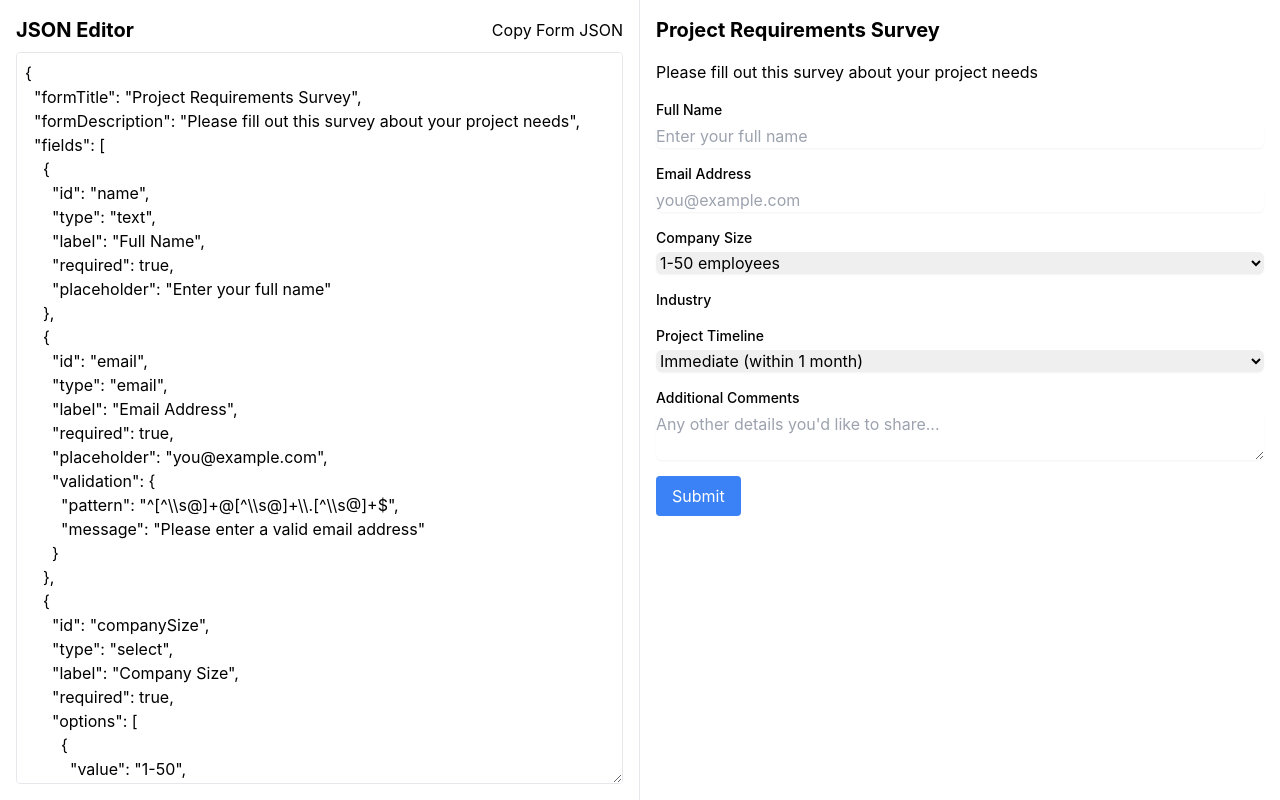
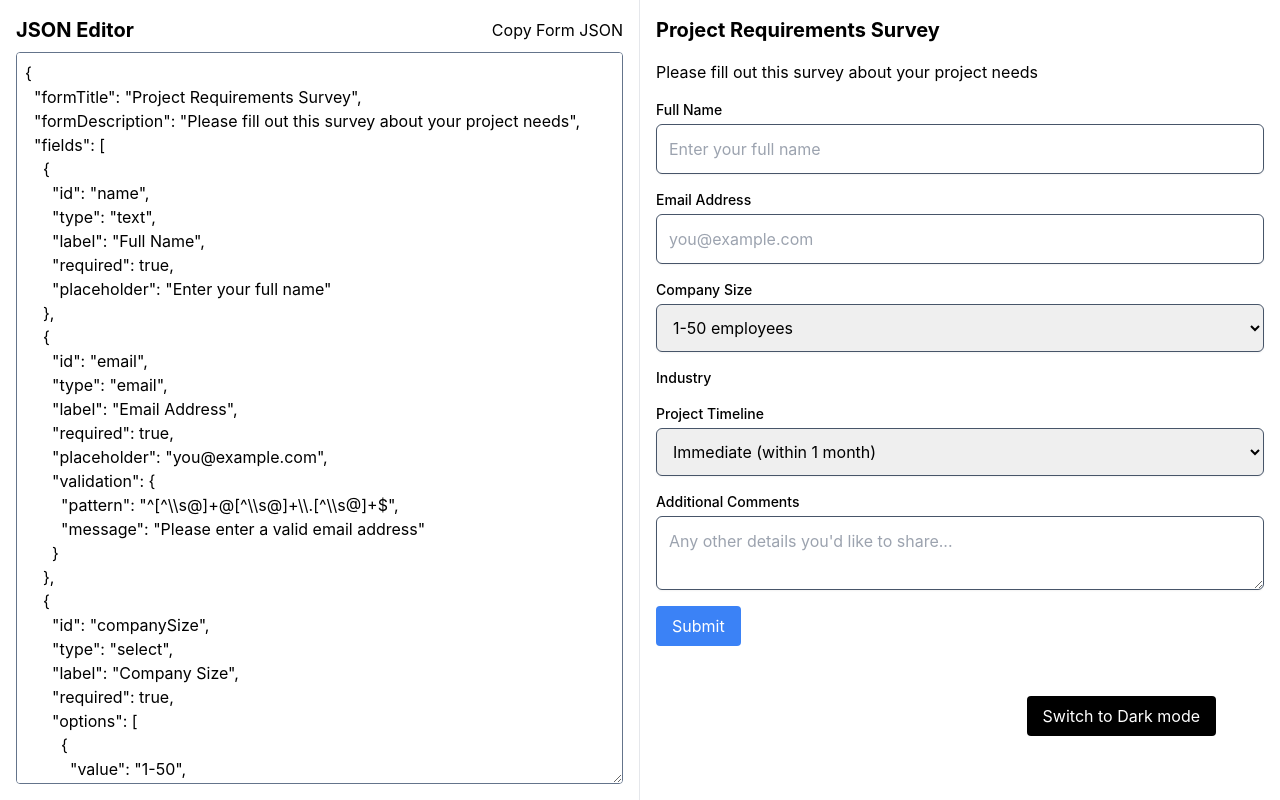
Before and after one commit to guptasajal411/dynamic-form-generator-ts, a React (Create React App) app: page / in a window 1280 px wide. Built offline with nearby package versions, Linux system fonts and the light colour scheme.

Commit message:
feat: adds dark mode

```diff
--- a/src/components/FormGenerator.tsx
+++ b/src/components/FormGenerator.tsx
@@ -18,15 +18,15 @@ const FormGenerator: React.FC<{ schema: FormSchema, jsonError: jsonError }> = ({
     return (
         <div className="w-full h-full">
             {jsonError.isError ? <>
-                <h2 className="text-xl font-bold">Kindly solve the following errors:</h2>
-                {jsonError.errorMessages?.map((error, index) => <p key={index}>{error}</p>)}
+                <h2 className="text-xl font-bold dark:text-white">Kindly solve the following errors:</h2>
+                {jsonError.errorMessages?.map((error, index) => <p className="dark:text-white" key={index}>{error}</p>)}
             </> : <>
                 <form onSubmit={handleSubmit(onSubmit)} className="space-y-4">
-                    <h2 className="text-xl font-bold">{schema.formTitle}</h2>
-                    <p>{schema.formDescription}</p>
+                    <h2 className="text-xl font-bold dark:text-white">{schema.formTitle}</h2>
+                    <p className="dark:text-white">{schema.formDescription}</p>
                     {schema.fields.map((field, index) => (
                         <div key={index}>
-                            <label className="block text-sm font-medium">
+                            <label className="block text-sm font-medium dark:text-white">
                                 {field.label}
                             </label>
                             {field.type === "text" || field.type === "email" ? (
@@ -37,16 +37,16 @@ const FormGenerator: React.FC<{ schema: FormSchema, jsonError: jsonError }> = ({
                                     })}
                                     type={field.type}
                                     placeholder={field.placeholder}
-                                    className="mt-1 block w-full border-gray-300 rounded-md shadow-sm"
+                                    className="mt-1 block w-full border-gray-300 rounded-md shadow-sm dark:bg-black dark:text-white border border-slate-600 px-3 py-3"
                                 />
                             ) : field.type === "textarea" ? (
                                 <textarea
                                     {...register(field.id, { required: field.required })}
                                     placeholder={field.placeholder}
-                                    className="mt-1 block w-full border-gray-300 rounded-md shadow-sm"
+                                    className="mt-1 block w-full border-gray-300 rounded-md shadow-sm dark:bg-black dark:text-white border border-slate-600 px-3 py-3"
                                 />
                             ) : field.type === "select" ? (
-                                <select {...register(field.id, { required: field.required })} className="mt-1 block w-full border-gray-300 rounded-md shadow-sm">
+                                <select {...register(field.id, { required: field.required })} className="mt-1 block w-full border-gray-300 rounded-md shadow-sm dark:bg-black dark:text-white border border-slate-600 px-3 py-3">
                                     {field.options?.map((option) => (
                                         <option key={option.value} value={option.value}>
                                             {option.label}
--- a/src/components/JSONEditor.tsx
+++ b/src/components/JSONEditor.tsx
@@ -52,12 +52,12 @@ const JSONEditor: React.FC<JSONEditorProps> = ({ schema, setSchema, setJsonError
     return (
         <div className="h-full w-full flex flex-col max-h-screen overflow-y-auto">
             <div className="flex align-middle justify-between">
-                <h2 className="text-xl font-bold">JSON Editor</h2>
+                <h2 className="text-xl font-bold dark:text-white">JSON Editor</h2>
                 <button onClick={handleCopy}>Copy Form JSON</button>
             </div>
             <textarea
                 data-testid={"json-editor"}
-                className="w-full h-full border p-2 rounded mt-2"
+                className="w-full h-full border p-2 rounded mt-2 dark:bg-black dark:text-white border-slate-500 focus:border"
                 value={jsonValue} // using a local state here because using default values from parent component doesnt update on using the "copy from json" button, making the textarea controlled
                 onChange={handleChange}
             />
--- a/src/components/Layout.tsx
+++ b/src/components/Layout.tsx
@@ -1,10 +1,17 @@
-import React from "react";
+import React, { useState } from "react";
 
 const Layout: React.FC<{ children: [React.ReactNode, React.ReactNode] }> = ({ children }) => {
+    const [darkMode, setDarkMode] = useState<boolean>(false);
+    const toggleDarkMode = () => {
+        setDarkMode((prevDarkMode) => !prevDarkMode);
+    }
     return (
-        <div className="flex flex-col md:flex-row h-screen max-h-screen">
+        <div className={`flex flex-col md:flex-row h-screen max-h-screen dark:bg-black dark:text-white ${darkMode && "dark"}`}>
             <div className="h-1/2 md:h-full md:w-1/2 p-4 border-r">{children[0]}</div>
             <div className="h-1/2 md:h-full md:w-1/2 p-4 overflow-y-auto">{children[1]}</div>
+            <button onClick={toggleDarkMode} className="absolute bottom-16 right-16 px-4 py-2 rounded bg-black text-white dark:bg-white dark:text-black">
+                Switch to {darkMode ? "Light" : "Dark"} mode
+            </button>
         </div>
     );
 };
--- a/src/index.css
+++ b/src/index.css
@@ -15,3 +15,18 @@ code {
     font-family: source-code-pro, Menlo, Monaco, Consolas, 'Courier New',
         monospace;
 }
+
+* {
+    @apply transition-colors duration-300
+}
+
+.light {
+    --color-primary: #0d121c;
+    --color-bg-primary: hsl(0, 0%, 100%);
+}
+
+.dark {
+    background: black;
+    --color-primary: hsl(0, 0%, 100%);
+    --color-bg-primary: #0d121c;
+}
--- a/tailwind.config.js
+++ b/tailwind.config.js
@@ -4,7 +4,13 @@ module.exports = {
         "./src/**/*.{js,jsx,ts,tsx}",
     ],
     theme: {
-        extend: {},
+        extend: {
+            colors: {
+                background: "var(--color-bg-primary)",
+                primary: "var(--color-primary)"
+            }
+        },
     },
     plugins: [],
+    darkMode: "class"
 }
```
